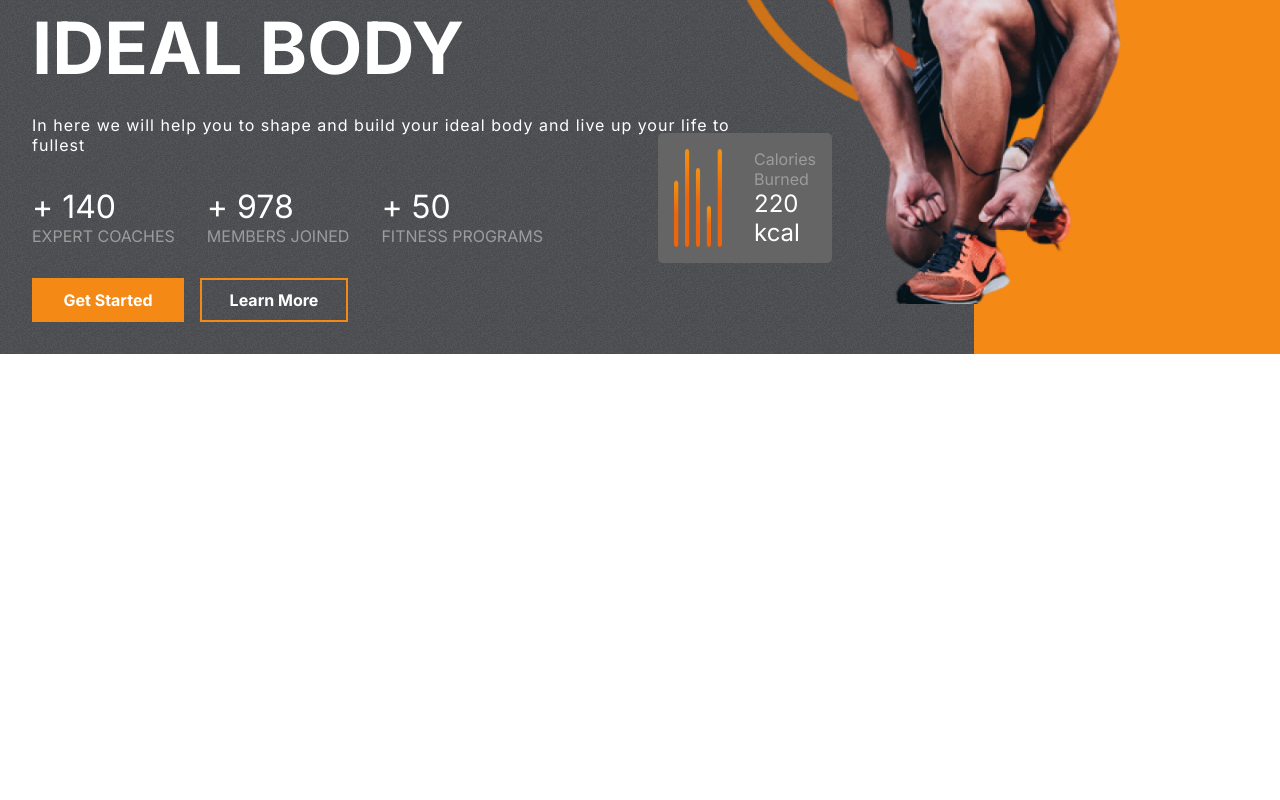
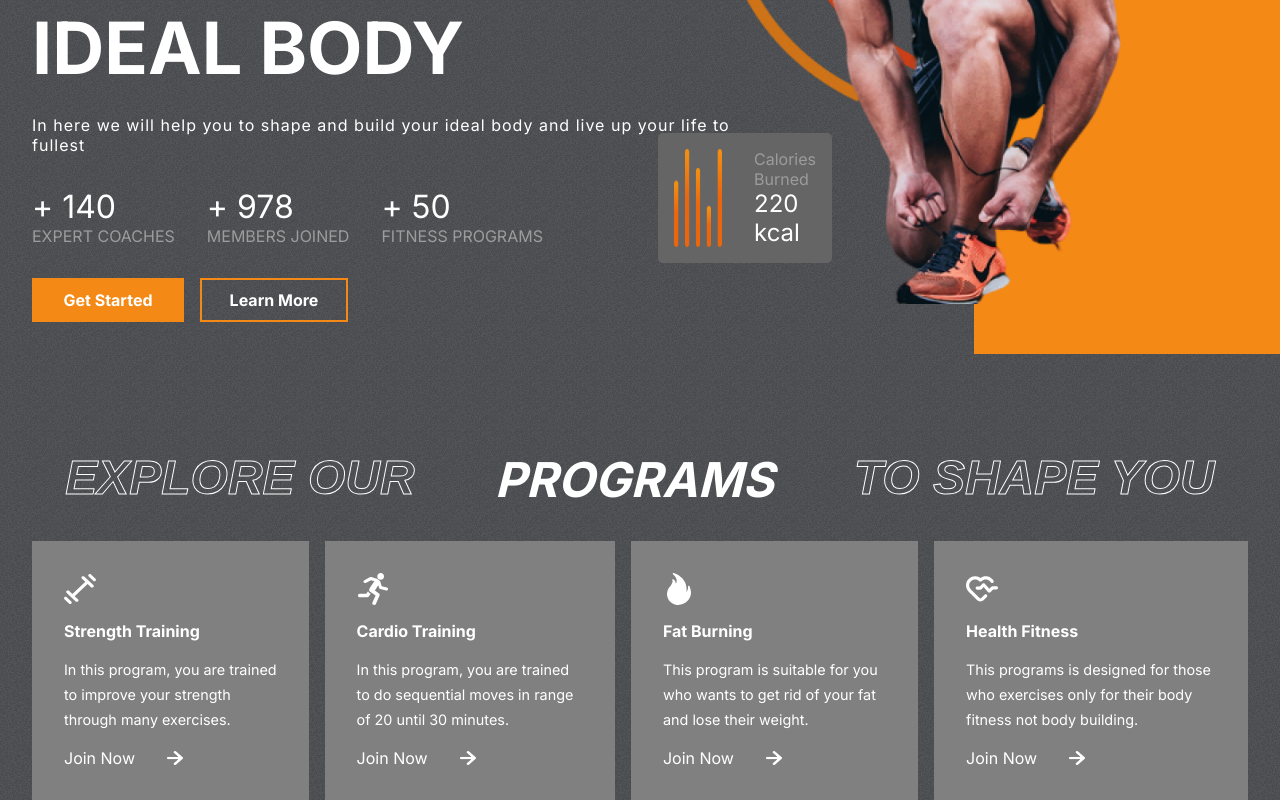
Before and after one commit to francovinicius/academy-fitclub, a React (Create React App) app: page / in a window 1280 px wide. Shown: the part 379-1179 px from the top of the page. Before the commit the page ends 800 px from the top, so only its background shows below. Built offline with nearby package versions, Linux system fonts and the light colour scheme.

Commit message:
add programs section

```diff
--- a/src/App.js
+++ b/src/App.js
@@ -1,9 +1,11 @@
 import './App.css';
 import Hero from './Components/Hero/Hero';
+import Programs from './Components/Programs/Programs';
 function App() {
   return (
     <div className="App">
           <Hero />
+          <Programs />
     </div>
   );
 }
--- /dev/null
+++ b/src/Components/Programs/Programs.css
@@ -0,0 +1,63 @@
+.Programs {
+    display: flex;
+    flex-direction: column;
+    gap: 2rem;
+    padding: 0 2rem;
+}
+
+.programs-header {
+    display: flex;
+    gap: 5rem;
+    font-weight: bold;
+    font-size: 3rem;
+    justify-content: center;
+    text-transform: uppercase;
+    color: white;
+    font-style: italic;
+}
+
+.program-categories {
+    display: flex;
+    gap: 1rem;
+}
+
+.category {
+    display: flex;
+    flex-direction: column;
+    background-color: gray;
+    padding: 2rem;
+    gap: 1rem;
+    color: white;
+    justify-content: space-between;
+}
+
+.category>:nth-child(1) {
+    width: 2rem;
+    height: 2rem;
+    fill: white;
+}
+
+.category>:nth-child(2) {
+    font-size: 1rem;
+    font-weight: bold;
+}
+
+.category>:nth-child(3) {
+font-size: .9rem;
+line-height: 25px;
+}
+
+.join-now {
+    display: flex;
+    align-items: center;
+    gap: 2rem;
+}
+
+.join-now img {
+    width: 1rem;
+}
+
+.category:hover {
+    background: var(--planCard);
+    cursor: pointer;
+}
--- /dev/null
+++ b/src/Components/Programs/Programs.jsx
@@ -0,0 +1,31 @@
+import styles from './Programs.css'
+import {programsData} from '../../data/programsData'
+import RightArrow from '../../assets/rightArrow.png'
+
+export default function Programs (){
+    return (
+        <div className='Programs' id='Programs'>
+            {/* header */}
+            <div className="programs-header">
+                <span className='stroke-text'>Explore our</span>
+                <span>Programs</span>
+                <span className='stroke-text'>To shape you</span>
+            </div>
+
+            <div className="program-categories">
+                {programsData.map((program)=>(
+                    <div className="category">
+                        {program.image}
+                        <span>{program.heading}</span>
+                        <span>{program.details}</span>
+                        <div className='join-now'>
+                            <span>Join Now</span>
+                        <img src={RightArrow} alt="" srcset="" />
+                        </div>
+                    </div>
+                ))}
+            </div>
+
+        </div>
+    )
+}
```
